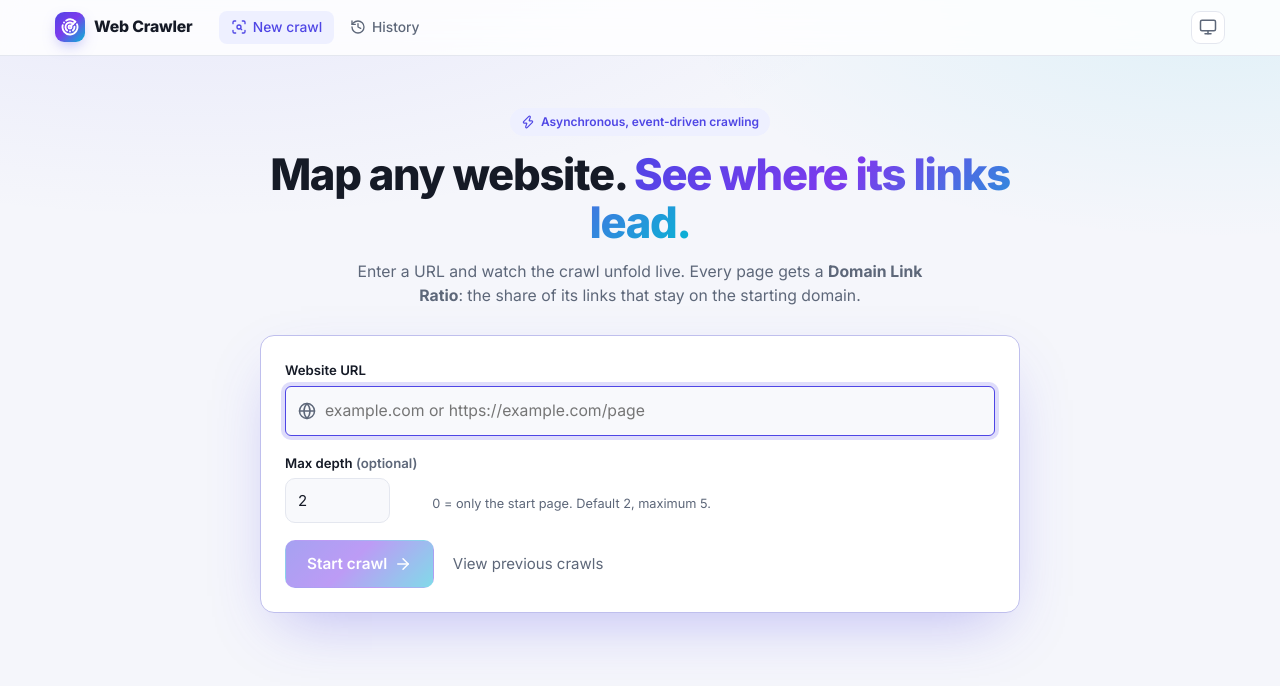
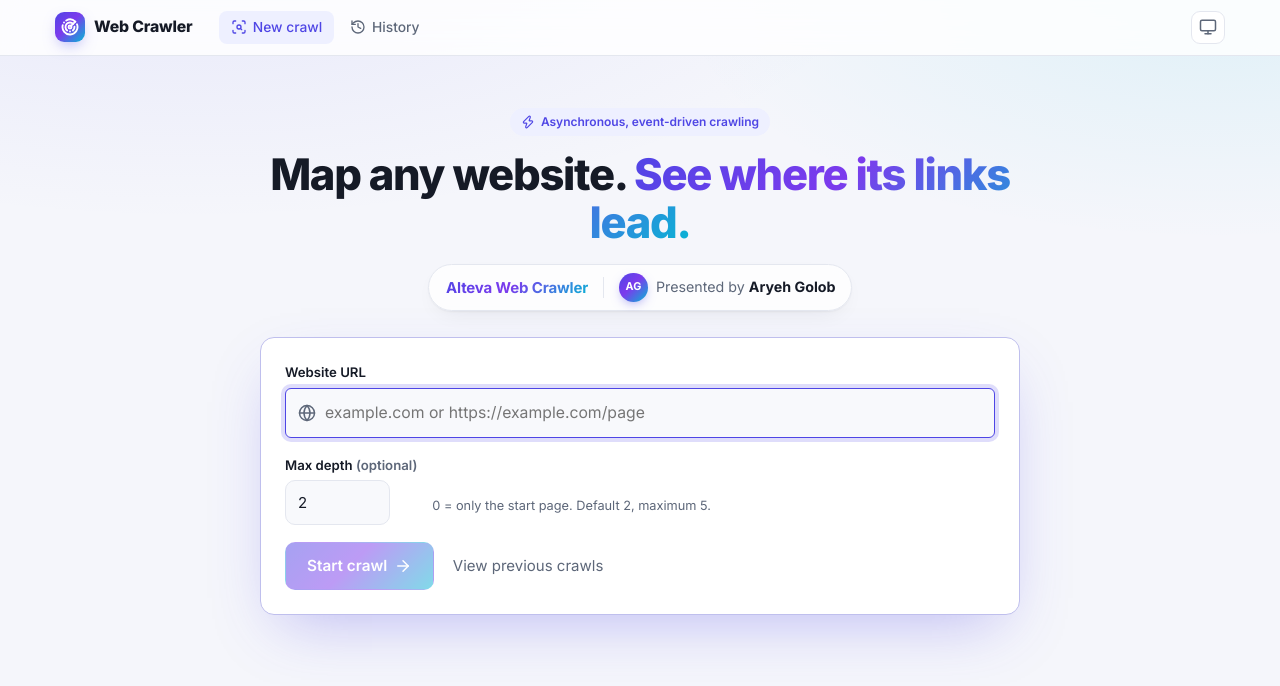
Before and after one commit to qaz216/webCrawler, a React (Vite) app in the folder web/: page / in a window 1280 px wide. Shown: the top 686 px of the page. Built offline with nearby package versions, Linux system fonts and the light colour scheme; no server answers.

Commit message:
Start page: Alteva Web Crawler byline

```diff
--- a/web/src/pages/StartCrawlPage.tsx
+++ b/web/src/pages/StartCrawlPage.tsx
@@ -31,9 +31,13 @@
       <div className="hero-copy">
         <p className="hero-kicker"><Zap size={14} aria-hidden="true" /> Asynchronous, event-driven crawling</p>
         <h1 className="hero-title">Map any website. <span className="gradient-text">See where its links lead.</span></h1>
-        <p className="hero-subtitle">
-          Enter a URL and watch the crawl unfold live. Every page gets a <strong>Domain Link Ratio</strong>: the
-          share of its links that stay on the starting domain.
+        <p className="hero-byline">
+          <span className="byline-product">Alteva Web Crawler</span>
+          <span className="byline-divider" aria-hidden="true" />
+          <span className="byline-author">
+            <span className="byline-avatar" aria-hidden="true">AG</span>
+            <span><span className="byline-label">Presented by</span> <strong>Aryeh Golob</strong></span>
+          </span>
         </p>
       </div>
 
--- a/web/src/styles.css
+++ b/web/src/styles.css
@@ -151,7 +151,13 @@
 .hero-kicker { display: inline-flex; align-items: center; gap: 0.4rem; font-size: 0.8rem; font-weight: 600; color: var(--accent); background: var(--accent-soft); padding: 0.3rem 0.75rem; border-radius: 999px; margin-bottom: 1rem; }
 .hero-title { font-size: clamp(1.9rem, 4.5vw, 2.9rem); font-weight: 800; letter-spacing: -0.03em; line-height: 1.1; margin-bottom: 0.9rem; }
 .gradient-text { background: var(--gradient); -webkit-background-clip: text; background-clip: text; color: transparent; }
-.hero-subtitle { color: var(--muted); font-size: 1.05rem; max-width: 580px; margin: 0 auto; }
+.hero-byline { display: inline-flex; align-items: center; flex-wrap: wrap; justify-content: center; gap: 0.6rem 1rem; margin: 0.25rem auto 0; padding: 0.55rem 0.6rem 0.55rem 1.1rem; border-radius: 999px; background: color-mix(in srgb, var(--surface) 75%, transparent); border: 1px solid var(--border); box-shadow: var(--shadow); backdrop-filter: blur(8px); }
+.byline-product { font-weight: 700; font-size: 1rem; letter-spacing: -0.01em; background: var(--gradient); -webkit-background-clip: text; background-clip: text; color: transparent; }
+.byline-divider { width: 1px; height: 1.4rem; background: var(--border); }
+.byline-author { display: inline-flex; align-items: center; gap: 0.55rem; font-size: 0.95rem; color: var(--text); padding-right: 0.4rem; }
+.byline-label { color: var(--muted); }
+.byline-avatar { display: inline-grid; place-items: center; width: 1.9rem; height: 1.9rem; border-radius: 50%; background: var(--gradient); color: #fff; font-size: 0.72rem; font-weight: 700; letter-spacing: 0.02em; box-shadow: 0 4px 12px -4px rgb(79 70 229 / 60%); }
+@media (max-width: 480px) { .byline-divider { display: none; } .hero-byline { border-radius: 16px; padding: 0.7rem 1rem; } }
 .hero-card { padding: 1.6rem; box-shadow: var(--shadow-lg); border-color: color-mix(in srgb, var(--accent) 25%, var(--border)); }
 
 /* ───────────── Forms & buttons ───────────── */
```
